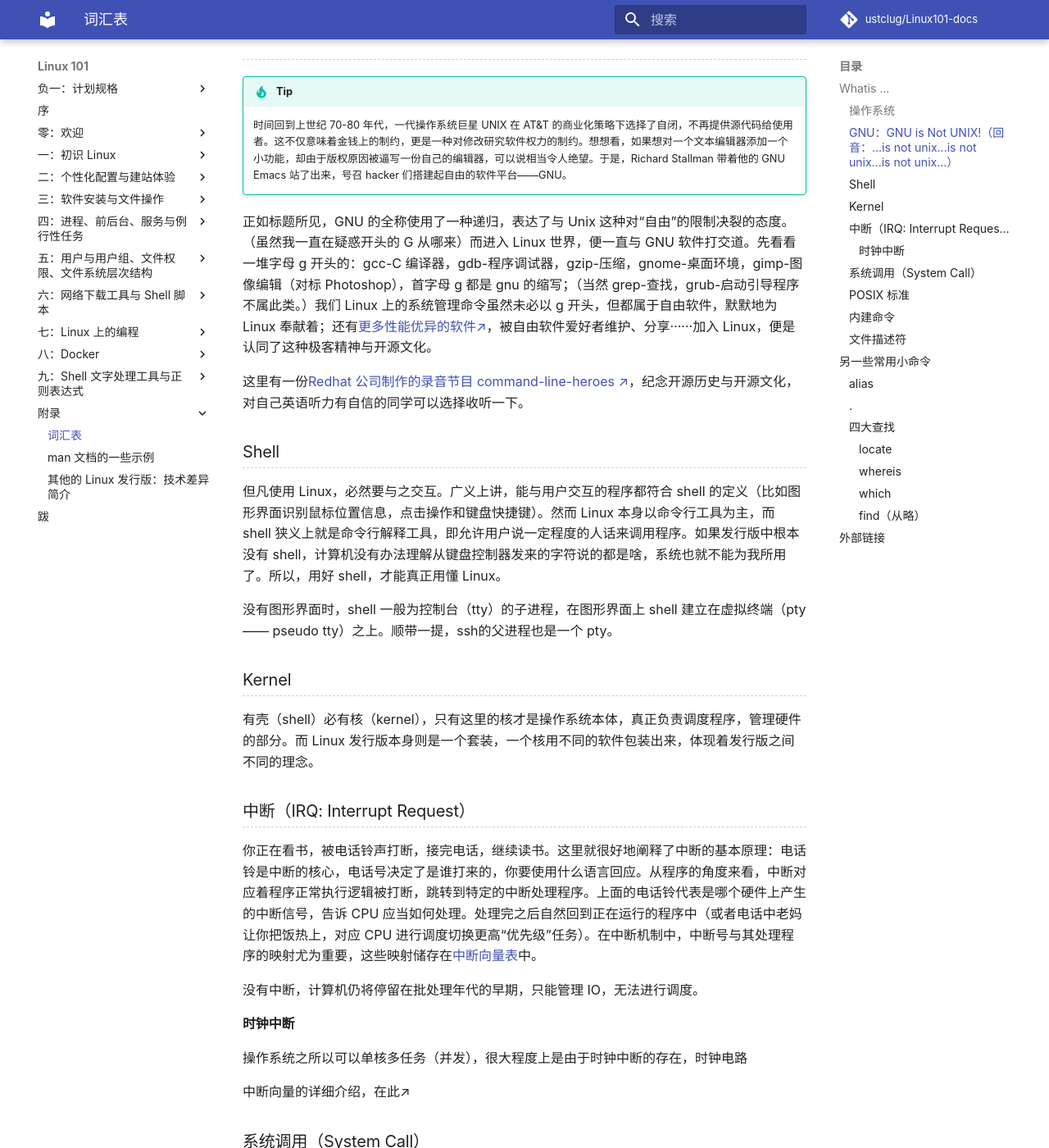
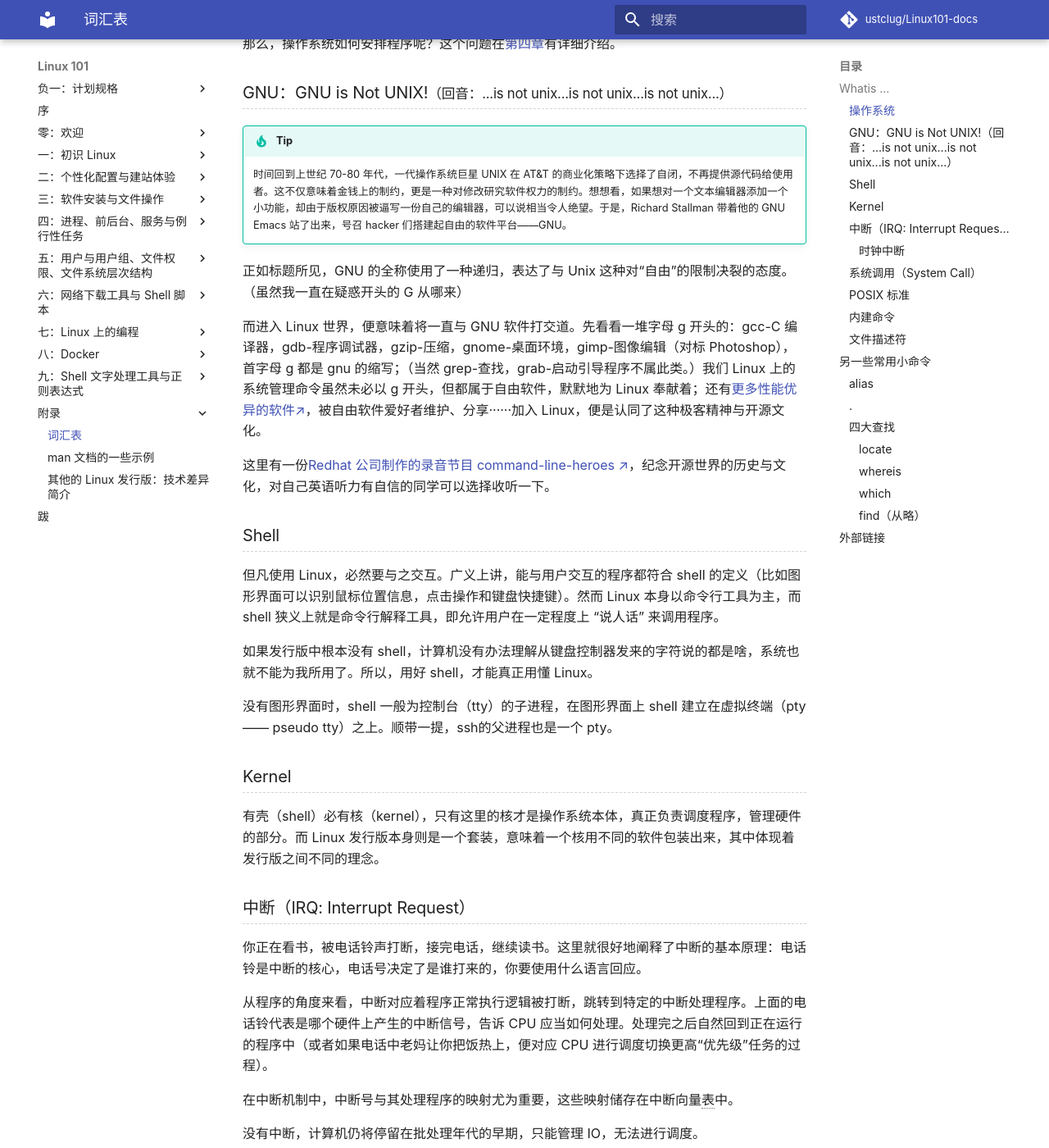
Before and after one commit to ustclug/Linux101-docs, an MkDocs documentation site: the page built from docs/Appendix/glossary.md, in a window 1280 px wide and 1400 px high, scrolled down 691 px. Shown: the whole window at 82% size. Built offline with MkDocs 1.6.1 and Material for MkDocs 9.7.7, drawn with Linux system fonts in a browser that asks for light colours; comment, search, counter and statistics services are not loaded; some of the changed text lies outside the part shown.

Commit message:
merge, with proper blank-line

```diff
--- a/docs/Appendix/glossary.md
+++ b/docs/Appendix/glossary.md
@@ -1,6 +1,8 @@
 # 词汇表
 
-**在本次 Linux 101 介绍活动中，你会遇到许多可能从来没有概念的名词，为了便于大致理解概念与作为讲义辅助查阅，将涉及到的基本概念编写于此，正文可在适当位置加以引用。**
+!!! Failure "本文目前尚未完稿，存在诸多未尽章节且未经审阅，不是正式版本。"
+
+**在本次 Linux101 介绍活动中，你会遇到许多可能从来没有概念的名词，为了便于大致理解概念与作为讲义辅助查阅，将涉及到的基本概念编写于此，正文可在适当位置加以引用。**
 
 *部分词条并非使用专业而严格的方式解释，仅为快速理解而编写，更加严格的定义可参阅各大百科。*
 
@@ -8,33 +10,45 @@
 
 ### 操作系统 {#operating-system}
 
-我们的计算机无时无刻不在同时管理着多个任务，运行着多个程序。然而对于只有单个单核 CPU 的计算机来说，正常情况下只能顺序执行一串代码，意味着多个程序总要以某种方式连接起来。而 CPU 的算力是程序的竞争资源之一，必须有一个管理者出现来保证资源分配的相对公平。这位管理者便是操作系统，其本身也是程序，任务便是将应用程序接成一条线，自己负责切换程序，决定谁来使用 CPU，用多长时间。这样既能适配硬件的 CPU，满足其某一时刻只能执行一条指令的要求，也能促进应用程序合理运行，满足用户的功能需求。可见，操作系统的核心功能在于伺候程序。
+我们的计算机无时无刻不在同时管理着多个任务，运行着多个程序。然而对于只有单个单核 CPU 的计算机来说，正常情况下只能顺序执行一串代码，意味着多个程序总要以某种方式连接起来。
+
+ CPU 的算力是程序的竞争资源之一，必须有一个管理者出现来保证资源分配的相对公平，这位管理者便是操作系统。
+
+ 操作系统本身也是程序，任务便是将应用程序接成一条线，自己负责切换程序，决定谁来使用 CPU，用多长时间。这样既能适配硬件的 CPU，满足其某一时刻只能执行一条指令的要求，也能促进应用程序合理运行，满足用户的功能需求。可见，操作系统的核心功能在于伺候程序。
 
 那么，操作系统如何安排程序呢？这个问题在[第四章](../Ch04/index.md)有详细介绍。
 
-### GNU：GNU is Not UNIX!（回音：...is not unix...is not unix...is not unix...） {#gnu}
+### GNU：GNU is Not UNIX!<span style="font-size: smaller">（回音：...is not unix...is not unix...is not unix...）</span> {#gnu}
 
 !!! tip
 
     时间回到上世纪 70-80 年代，一代操作系统巨星 UNIX 在 AT&T 的商业化策略下选择了自闭，不再提供源代码给使用者。这不仅意味着金钱上的制约，更是一种对修改研究软件权力的制约。想想看，如果想对一个文本编辑器添加一个小功能，却由于版权原因被逼写一份自己的编辑器，可以说相当令人绝望。于是，Richard Stallman 带着他的 GNU Emacs 站了出来，号召 hacker 们搭建起自由的软件平台——GNU。
 
-正如标题所见，GNU 的全称使用了一种递归，表达了与 Unix 这种对“自由”的限制决裂的态度。（虽然我一直在疑惑开头的 G 从哪来）而进入 Linux 世界，便一直与 GNU 软件打交道。先看看一堆字母 g 开头的：gcc-C 编译器，gdb-程序调试器，gzip-压缩，gnome-桌面环境，gimp-图像编辑（对标 Photoshop），首字母 g 都是 gnu 的缩写；（当然 grep-查找，grub-启动引导程序不属此类。）我们 Linux 上的系统管理命令虽然未必以 g 开头，但都属于自由软件，默默地为 Linux 奉献着；还有<a href="我是给中文还是英文呢（wiki 离线为 pdf）">更多性能优异的软件↗</a>，被自由软件爱好者维护、分享······加入 Linux，便是认同了这种极客精神与开源文化。
+正如标题所见，GNU 的全称使用了一种递归，表达了与 Unix 这种对“自由”的限制决裂的态度。（虽然我一直在疑惑开头的 G 从哪来）
 
-这里有一份[Redhat 公司制作的录音节目 command-line-heroes ↗](https://www.redhat.com/en/command-line-heroes)，纪念开源历史与开源文化，对自己英语听力有自信的同学可以选择收听一下。
+而进入 Linux 世界，便意味着将一直与 GNU 软件打交道。先看看一堆字母 g 开头的：gcc-C 编译器，gdb-程序调试器，gzip-压缩，gnome-桌面环境，gimp-图像编辑（对标 Photoshop），首字母 g 都是 gnu 的缩写；（当然 grep-查找，grab-启动引导程序不属此类。）我们 Linux 上的系统管理命令虽然未必以 g 开头，但都属于自由软件，默默地为 Linux 奉献着；还有<a href="">更多性能优异的软件↗</a>，被自由软件爱好者维护、分享······加入 Linux，便是认同了这种极客精神与开源文化。
+
+这里有一份[Redhat 公司制作的录音节目 command-line-heroes ↗](https://www.redhat.com/en/command-line-heroes)，纪念开源世界的历史与文化，对自己英语听力有自信的同学可以选择收听一下。
 
 ### Shell {#shell}
 
-但凡使用 Linux，必然要与之交互。广义上讲，能与用户交互的程序都符合 shell 的定义（比如图形界面识别鼠标位置信息，点击操作和键盘快捷键）。然而 Linux 本身以命令行工具为主，而 shell 狭义上就是命令行解释工具，即允许用户说一定程度的人话来调用程序。如果发行版中根本没有 shell，计算机没有办法理解从键盘控制器发来的字符说的都是啥，系统也就不能为我所用了。所以，用好 shell，才能真正用懂 Linux。
+但凡使用 Linux，必然要与之交互。广义上讲，能与用户交互的程序都符合 shell 的定义（比如图形界面可以识别鼠标位置信息，点击操作和键盘快捷键）。然而 Linux 本身以命令行工具为主，而 shell 狭义上就是命令行解释工具，即允许用户在一定程度上 “说人话” 来调用程序。
+
+如果发行版中根本没有 shell，计算机没有办法理解从键盘控制器发来的字符说的都是啥，系统也就不能为我所用了。所以，用好 shell，才能真正用懂 Linux。
 
 没有图形界面时，shell 一般为控制台（tty）的子进程，在图形界面上 shell 建立在虚拟终端（pty —— pseudo tty）之上。顺带一提，ssh的父进程也是一个 pty。
 
 ### Kernel {#kernel}
 
-有壳（shell）必有核（kernel），只有这里的核才是操作系统本体，真正负责调度程序，管理硬件的部分。而 Linux 发行版本身则是一个套装，一个核用不同的软件包装出来，体现着发行版之间不同的理念。
+有壳（shell）必有核（kernel），只有这里的核才是操作系统本体，真正负责调度程序，管理硬件的部分。而 Linux 发行版本身则是一个套装，意味着一个核用不同的软件包装出来，其中体现着发行版之间不同的理念。
 
 ### 中断（IRQ: Interrupt Request） {#irq}
 
-你正在看书，被电话铃声打断，接完电话，继续读书。这里就很好地阐释了中断的基本原理：电话铃是中断的核心，电话号决定了是谁打来的，你要使用什么语言回应。从程序的角度来看，中断对应着程序正常执行逻辑被打断，跳转到特定的中断处理程序。上面的电话铃代表是哪个硬件上产生的中断信号，告诉 CPU 应当如何处理。处理完之后自然回到正在运行的程序中（或者电话中老妈让你把饭热上，对应 CPU 进行调度切换更高“优先级”任务）。在中断机制中，中断号与其处理程序的映射尤为重要，这些映射储存在[中断向量表](https://en.wikipedia.org/wiki/Interrupt_vector_table)中。
+你正在看书，被电话铃声打断，接完电话，继续读书。这里就很好地阐释了中断的基本原理：电话铃是中断的核心，电话号决定了是谁打来的，你要使用什么语言回应。
+
+从程序的角度来看，中断对应着程序正常执行逻辑被打断，跳转到特定的中断处理程序。上面的电话铃代表是哪个硬件上产生的中断信号，告诉 CPU 应当如何处理。处理完之后自然回到正在运行的程序中（或者如果电话中老妈让你把饭热上，便对应 CPU 进行调度切换更高“优先级”任务的过程）。
+
+在中断机制中，中断号与其处理程序的映射尤为重要，这些映射储存在中断向量<abbr title="一种数据结构，在 case 语句中用到">表</abbr>中。
 
 没有中断，计算机仍将停留在批处理年代的早期，只能管理 IO，无法进行调度。
 
@@ -71,6 +85,10 @@
 
 ### 四大查找
 
+接触任何新事物时，都需要接触两类信息。一类是成体系的，循序渐进的指导信息（如本次101讲义），被筛选之后主动呈现；一类是碎片信息，需要自己主动搜集，搜集能力与手段便十分重要。
+
+**不知你在遇到不清楚的概念时，有没有使用页面上方的搜索功能呢？**
+
 #### locate
 
 #### whereis
@@ -83,4 +101,5 @@
 
 本条目致力于提供成体系介绍 Linux 的其他网站的路径。
 
-- <https://cyc2018.github.io/CS-Notes/#/notes/Linux>
+- [https://cyc2018.github.io/CS-Notes/#/notes/Linux](https://cyc2018.github.io/CS-Notes/#/notes/Linux)
+虽然这是针对面试的速成，不过简洁性与通俗性符合初学者的认知。
```
